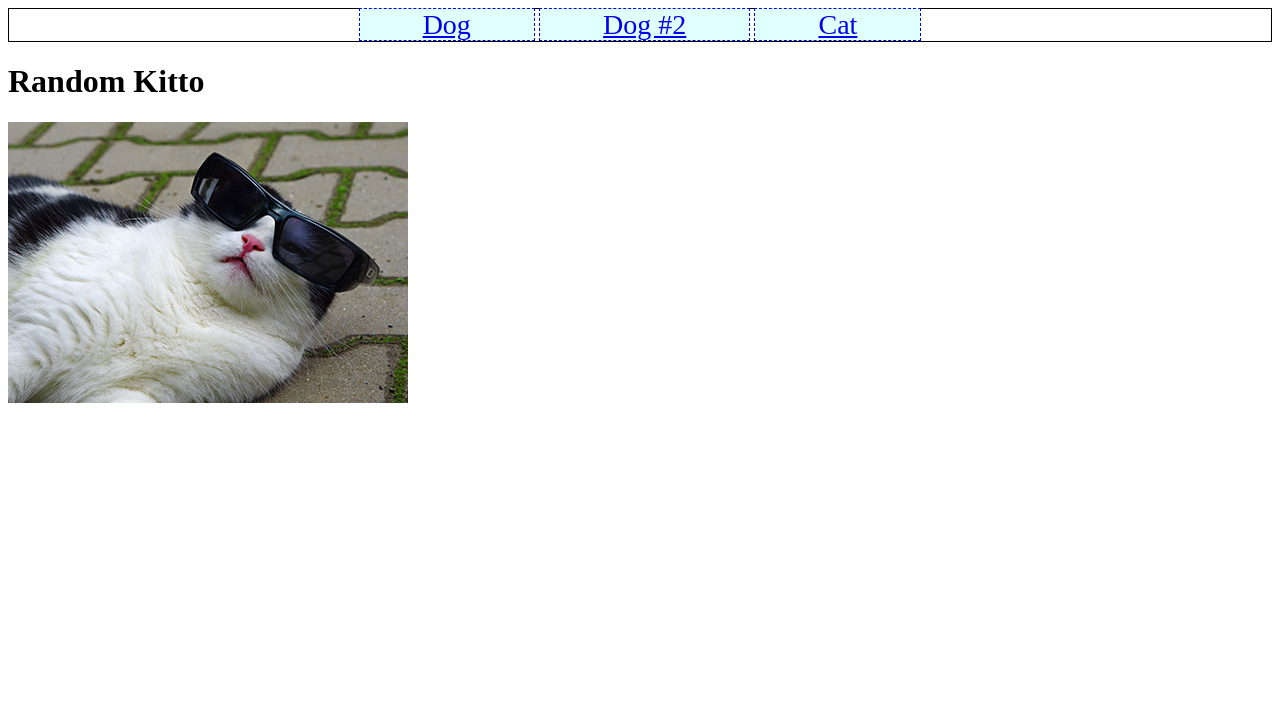
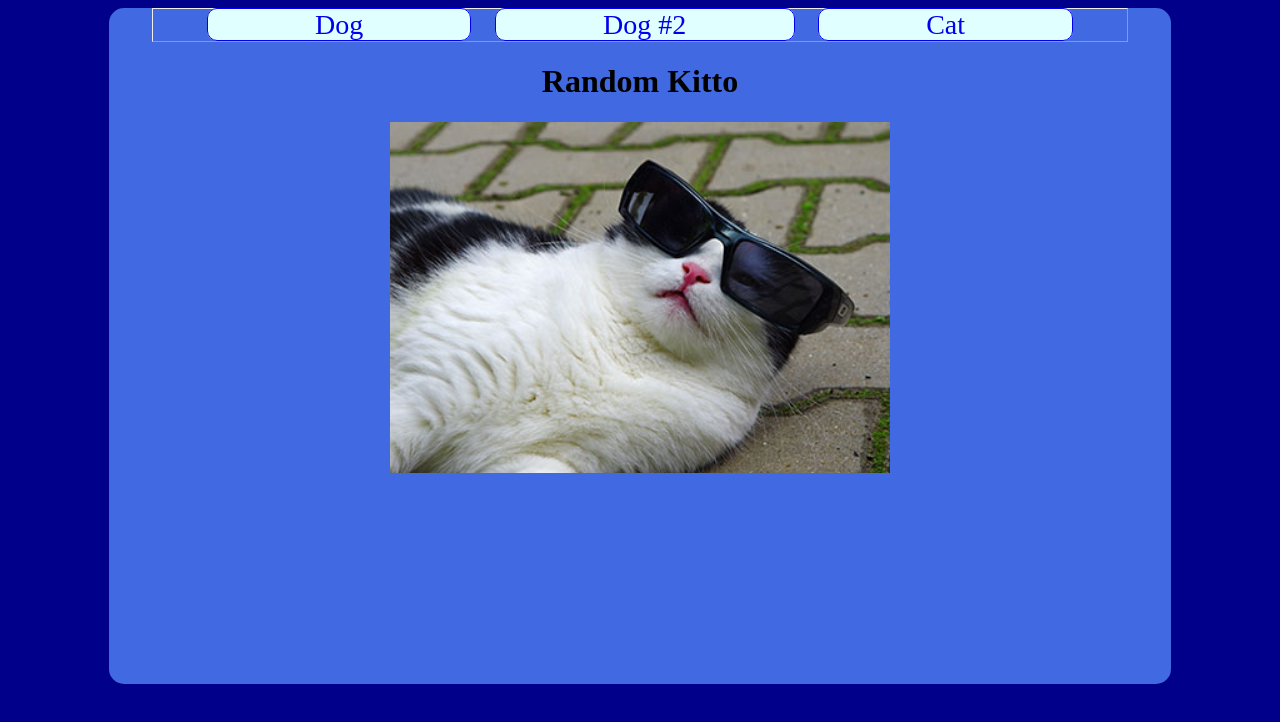
Before and after one commit to zeLdotnet/LabFourteen, a plain HTML site: page index.html at #!/cat in a window 1280 px wide. Drawn offline with Linux system fonts and the light colour scheme.

Commit message:
second commit for lab14

```diff
--- a/cat.html
+++ b/cat.html
@@ -1,4 +1,4 @@
 <div id="cat">
 	<h1>Random Kitto</h1>
-	<img src="images/coolcatweb.jpg">
+	<img src="images/coolcatweb.jpg" class="size">
 </div>
--- a/index.html
+++ b/index.html
@@ -5,7 +5,7 @@
 		<link rel="stylesheet" type="text/css" href="styles.css">
 	</head>
 
-
+	<div id="contain">
 		<body>
 			<nav>
 				<a href="#!/dog">Dog</a>
@@ -22,4 +22,5 @@
 
 			<script src="app.js"></script>
 		</body>
+	</div>
 </html>
--- a/styles.css
+++ b/styles.css
@@ -1,17 +1,49 @@
 img {
 	width:400px;
-	height:auto;
+
+}
+
+#contain {
+	background-color:royalblue;
+	height:100%;
+	border-radius: 15px 15px 15px 15px;
+}
+
+body {
+	background-color:darkblue;
+}
+
+.size {
+	width:500px;
+	margin-bottom:19.5%;
 }
 
 nav {
 	text-align:center;
-	border:1px solid;
+	border:1.5px outset;
+	margin:0 4% 0 4%;
 }
 
 a {
 	font-size:28px;
-	padding:0 5% 0 5%;
+	padding:0 11% 0 11%;
 	background-color:lightcyan;
-	border:0.5px dashed;
+	border:0.25px solid;
+	margin:1%;
+	border-radius:10px 10px 10px 10px;
+	text-decoration: none;
+}
 
+a:hover {
+	background-color:cyan;
+	/*text-decoration:;*/
 }
+
+div {
+	margin:0 8% 0 8%;
+}
+
+#husky, #shepherd, #cat {
+	text-align: center;
+	margin:auto;
+}
```
Also changed, not shown: dog2.html (+1 -1 lines). Lines whose indentation alone changed are shown as unchanged.
